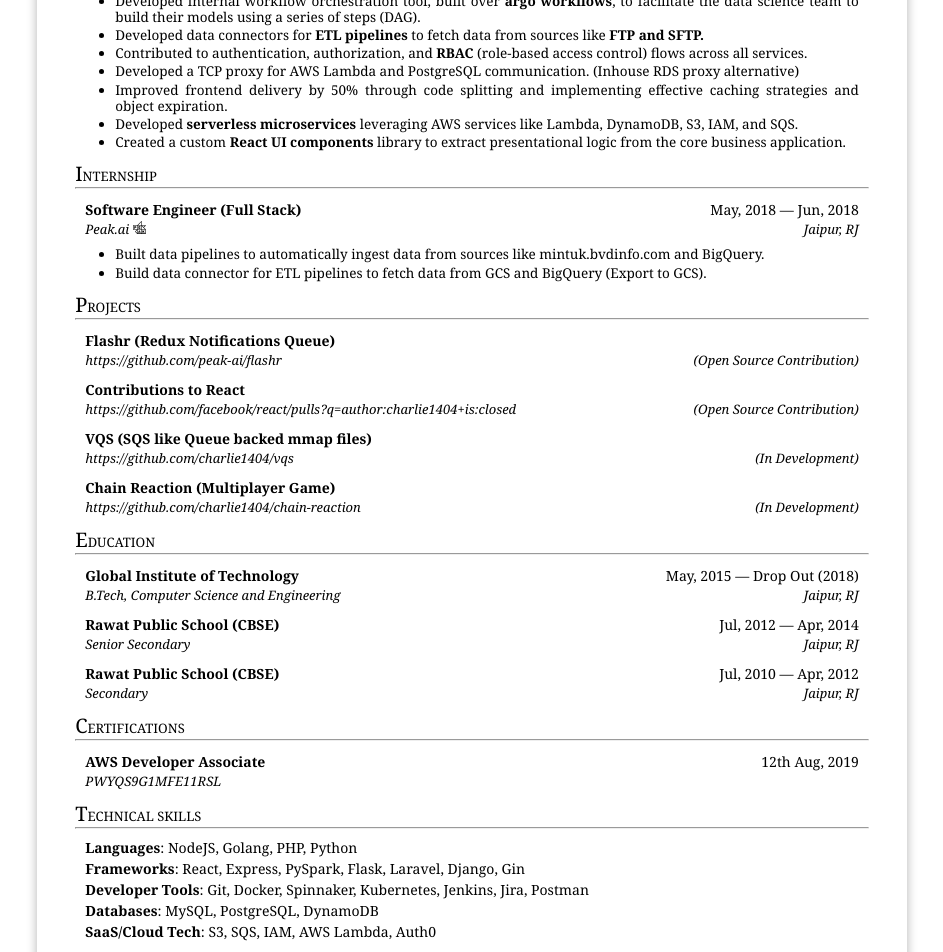
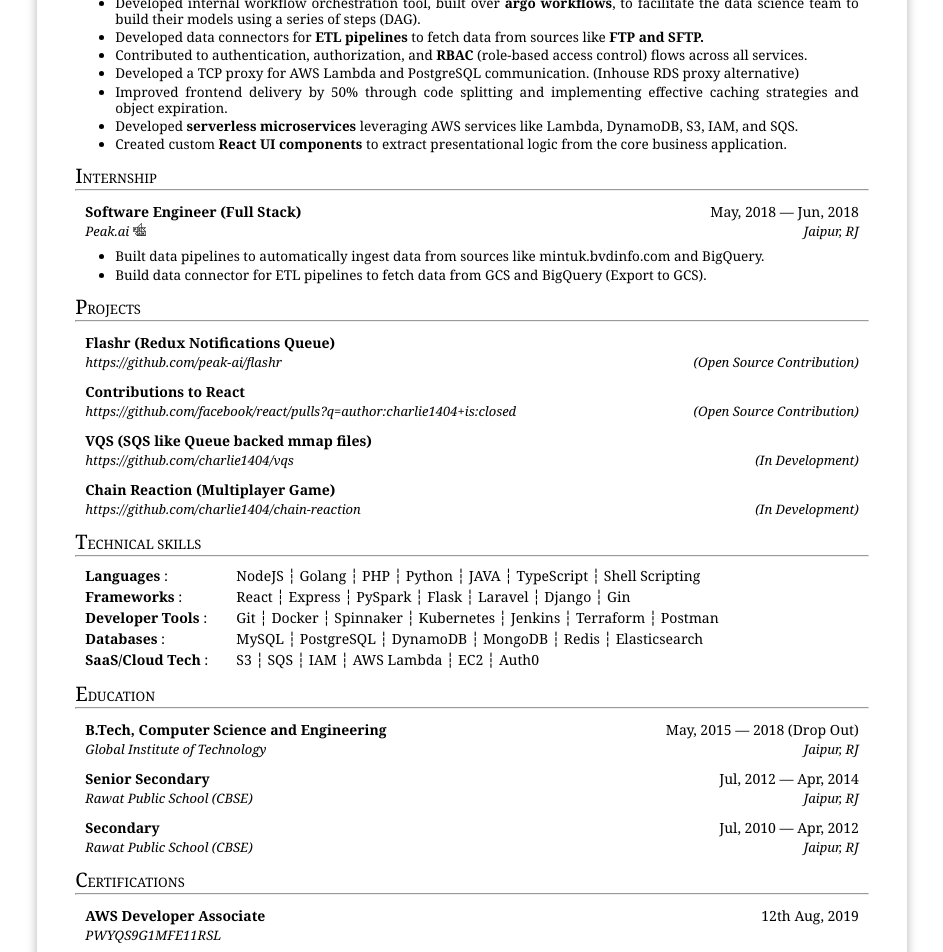
Before and after one commit to charlie1404/resume, a React (Vite) app: page / in a window 1280 px wide. Shown: the part 780-1732 px from the top of the page, without its empty margins (168-1111 px from the left). Built offline with nearby package versions, Linux system fonts and the light colour scheme; a web font is replaced by a local one.

Commit message:
minor changes

```diff
--- a/src/components/section-info.jsx
+++ b/src/components/section-info.jsx
@@ -78,6 +78,13 @@ const LinedInformationLine = styled.div`
 
   & span.title {
     font-weight: bold;
+    display: inline-block;
+    width: 40mm;
+
+    &::after {
+      content: ' :';
+      font-weight: normal;
+    }
   }
 `;
 
@@ -89,8 +96,7 @@ function LinedInformation(props) {
       {lines.map(([lineTitle, lineContent], i) => (
         <LinedInformationLine key={i}>
           <span className="title">{lineTitle}</span>
-          {': '}
-          <span className="content">{lineContent}</span>
+          <span className="content">{lineContent.split(/\s*,\s*/).join(' ┆ ')}</span>
         </LinedInformationLine>
       ))}
     </>
--- a/src/index.jsx
+++ b/src/index.jsx
@@ -89,23 +89,34 @@ ReactDOM.createRoot(document.getElementById('root')).render(
         />
       ))}
     </ResumeSection>
+    <ResumeSection title="Technical Skills">
+      <LinedInformation
+        lines={[
+          ['Languages', 'NodeJS, Golang, PHP, Python, JAVA, TypeScript, Shell Scripting'],
+          ['Frameworks', 'React, Express, PySpark, Flask, Laravel, Django, Gin'],
+          ['Developer Tools', 'Git, Docker, Spinnaker, Kubernetes, Jenkins, Terraform, Postman'],
+          ['Databases', 'MySQL, PostgreSQL, DynamoDB, MongoDB, Redis, Elasticsearch'],
+          ['SaaS/Cloud Tech', 'S3, SQS, IAM, AWS Lambda, EC2, Auth0'],
+        ]}
+      />
+    </ResumeSection>
     <ResumeSection title="Education">
       <Information
-        leftTitle="Global Institute of Technology"
-        rightToTitle="May, 2015 — Drop Out (2018)"
-        leftLine="B.Tech, Computer Science and Engineering"
+        leftTitle="B.Tech, Computer Science and Engineering"
+        rightToTitle="May, 2015 — 2018 (Drop Out)"
+        leftLine="Global Institute of Technology"
         rightToLine="Jaipur, RJ"
       />
       <Information
-        leftTitle="Rawat Public School (CBSE)"
+        leftTitle="Senior Secondary"
         rightToTitle="Jul, 2012 — Apr, 2014"
-        leftLine="Senior Secondary"
+        leftLine="Rawat Public School (CBSE)"
         rightToLine="Jaipur, RJ"
       />
       <Information
-        leftTitle="Rawat Public School (CBSE)"
+        leftTitle="Secondary"
         rightToTitle="Jul, 2010 — Apr, 2012"
-        leftLine="Secondary"
+        leftLine="Rawat Public School (CBSE)"
         rightToLine="Jaipur, RJ"
       />
     </ResumeSection>
@@ -114,17 +125,6 @@ ReactDOM.createRoot(document.getElementById('root')).render(
         leftTitle="AWS Developer Associate"
         rightToTitle="12th Aug, 2019"
         leftLine="PWYQS9G1MFE11RSL"
-      />
-    </ResumeSection>
-    <ResumeSection title="Technical Skills">
-      <LinedInformation
-        lines={[
-          ['Languages', 'NodeJS, Golang, PHP, Python'],
-          ['Frameworks', 'React, Express, PySpark, Flask, Laravel, Django, Gin'],
-          ['Developer Tools', 'Git, Docker, Spinnaker, Kubernetes, Jenkins, Jira, Postman'],
-          ['Databases', 'MySQL, PostgreSQL, DynamoDB'],
-          ['SaaS/Cloud Tech', 'S3, SQS, IAM, AWS Lambda, Auth0'],
-        ]}
       />
     </ResumeSection>
     <ResumeSection title="Honors & Awards">
--- a/src/jobs.mjs
+++ b/src/jobs.mjs
@@ -7,11 +7,12 @@ const jobsData = [
     to: 'Present',
     logo: 'razorpay',
     bullets: [
-      'Designed and Developed Recon SaaS from scratch <b>(in Golang)</b> with multi-tenancy support to provide recon capabilities to customers.',
+      'Build Recon as SaaS from scratch <b>(in Golang)</b> with multi-tenancy support to provide recon capabilities to customers.',
       'Contributed to the development of Auto Recon Tool, processing <b>8+ million txn a day</b> including payments, refunds, chargebacks, payouts, and settlements.',
       'Reduced data fetching time from data lake from <b>2+ hours to under a few minutes</b>, thus reducing cloud cost by 90% for fetching.',
       'Developed Golang microservice for Reconciliation and Settlements module from scratch for the <b>ONDC network (Govt. of India initiative).</b>',
       "Increase the commission module's capacity to handle up to <b>3.6 lakhs txn/minute</b> and up to <b>18 lakh calculations/minute</b> without an increase in cost.",
+      'Managed infra for our microservices using <b>Spinnaker, Terraform and Kubernetes.</b>',
     ],
   },
   {
@@ -37,7 +38,7 @@ const jobsData = [
     to: 'Nov, 2021',
     logo: 'vimeo',
     bullets: [
-      'Built a tagging pipeline to dynamically add EXIF metadata to MP4 files before download using <b>Node.js over a stream.</b>',
+      'Built a pipeline to dynamically add EXIF metadata (pre download) to MP4 files using <b>Node.js over a stream.</b>',
       'Integrated Vimeo-Create with partners like Constant Contacts and Facebook.',
       'Simplified code generation scripts for internal routing files.',
       'Fixed race condition in Vimeo-Create SDK to handle overlays issue with post-message communication.',
@@ -57,7 +58,7 @@ const jobsData = [
       'Developed a TCP proxy for AWS Lambda and PostgreSQL communication. (Inhouse RDS proxy alternative)',
       'Improved frontend delivery by 50% through code splitting and implementing effective caching strategies and object expiration.',
       'Developed <b>serverless microservices</b> leveraging AWS services like Lambda, DynamoDB, S3, IAM, and SQS.',
-      'Created a custom <b>React UI components</b> library to extract presentational logic from the core business application.',
+      'Created custom <b>React UI components</b> to extract presentational logic from the core business application.',
     ],
   },
 ];
```
Also changed, not shown: index.mjs (+1 -7 lines), 1 other file (tests, documents, lock files or other folders).
